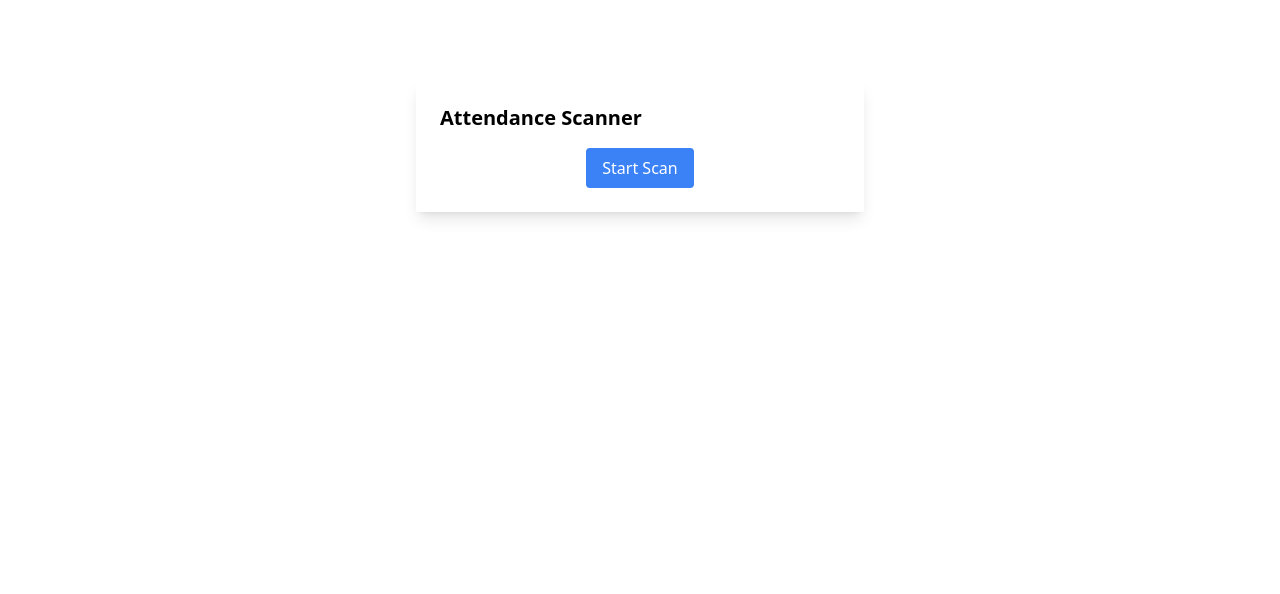
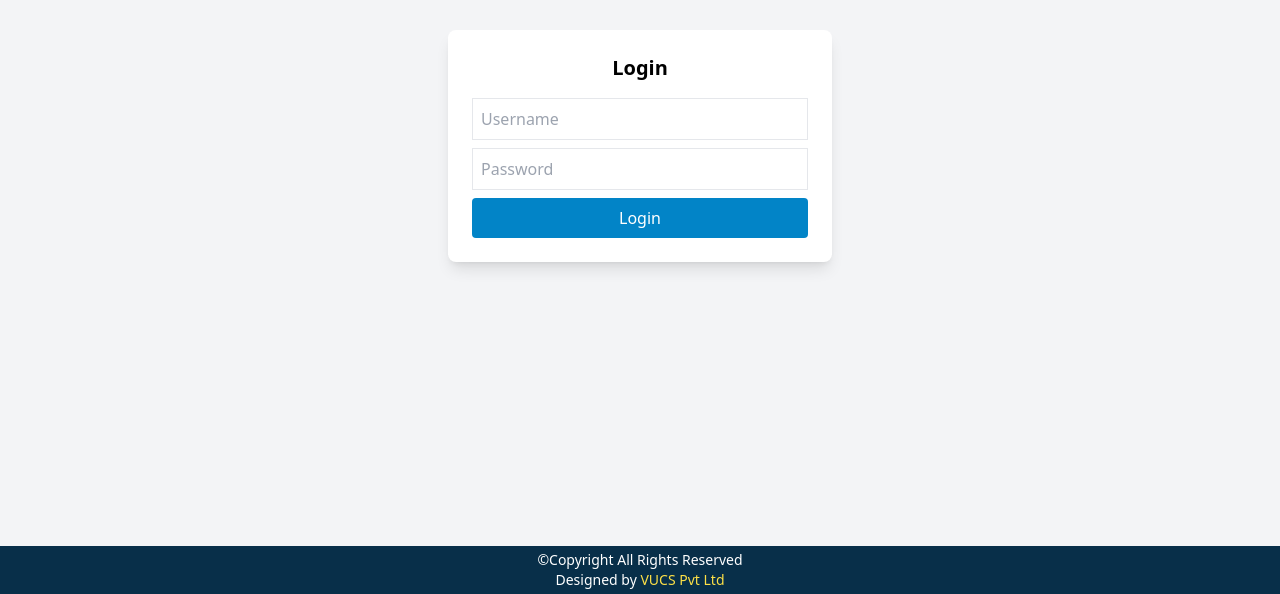
Before and after one commit to tiasha01/Attendance-scan-client, a React (Vite) app: page / in a window 1280 px wide. Shown: the part 254-848 px from the top of the page. Before the commit the page ends 800 px from the top, so only its background shows below. Built offline with nearby package versions, Linux system fonts and the light colour scheme.

Commit message:
Added Header, Footer, Login Page

```diff
--- a/src/App.jsx
+++ b/src/App.jsx
@@ -1,12 +1,35 @@
 import { useState } from 'react'
 import QRCodeScanner from './components/QRCodeScanner'
+import Login from './components/Login'
+import Header from './components/Header'
+import Footer from './components/Footer'
 function App() {
-
+  const [isAuthenticated, setIsAuthenticated] = useState(false);
+  const [username, setUsername] = useState("");
+  function handleLogin(user) {
+    setUsername(user);
+    setIsAuthenticated(true);
+}
+  function handleLogout() {
+    setUsername("");
+    setIsAuthenticated(false);
+}
   return (
-    <div>
-    <QRCodeScanner />
-  </div>
-  )
+    <div className="flex flex-col min-h-screen">
+      {isAuthenticated ? (
+        <>
+          <Header username={username} onLogout={handleLogout}/>
+          <QRCodeScanner />
+          <Footer />
+        </>
+      ) : (
+        <>
+          <Login onLogin={handleLogin} />
+          <Footer />
+        </>
+      )}
+    </div>
+  );
 }
 
 export default App
--- /dev/null
+++ b/src/components/Footer.jsx
@@ -0,0 +1,13 @@
+function Footer() {
+    return(
+        <>
+            <div className="bg-sky-950 text-white p-1 text-center text-sm">
+                <p>&copy;Copyright All Rights Reserved</p>
+                <p>Designed by <span className="text-yellow-300">VUCS Pvt Ltd</span></p>
+            </div>
+
+        </>
+    );
+};
+
+export default Footer;
--- /dev/null
+++ b/src/components/Header.jsx
@@ -0,0 +1,16 @@
+function Header(props){
+    return(
+        <>
+            <div className="bg-sky-950 text-white p-4 flex justify-between items-center">
+                <h1 className="text-lg font-bold">Attendance Scanner</h1>
+                <div className="flex items-center gap-4">
+                <span className="text-white font-semibold">{props.username}</span>
+                <button className="bg-sky-600 text-white py-2 px-4 rounded hover:bg-blue-600"onClick={props.onLogout}>Logout
+                </button>
+                </div>
+            </div>
+        </>
+    );
+};
+
+export default Header;
--- /dev/null
+++ b/src/components/Login.jsx
@@ -0,0 +1,51 @@
+import { useState, useEffect } from 'react';
+
+function Login(props){
+    const [username, setUsername] = useState("");
+    const [password, setPassword] = useState("");
+    const validUsername = "admin";
+    const validPassword = "123";
+    function handleLogin() {
+        if (username === validUsername && password === validPassword) {
+          props.onLogin(username);
+        } else {
+          alert("Invalid username or password!");
+        }
+      }
+      function handleUsernameChange(event) {
+        setUsername(event.target.value);
+      }
+
+      function handlePasswordChange(event) {
+        setPassword(event.target.value);
+      }
+    return(
+        <>
+            <div className="flex items-center justify-center h-svh bg-gray-100">
+                <div className="w-full max-w-sm p-6 bg-white shadow-lg rounded-lg">
+                    <h2 className="text-xl font-bold mb-4 text-center">Login</h2>
+                    <input
+                        type="text"
+                        placeholder="Username"
+                        className="border p-2 w-full mb-2"
+                        value={username}
+                        onChange={handleUsernameChange}
+                    />
+                    <input
+                        type="password"
+                        placeholder="Password"
+                        className="border p-2 w-full mb-2"
+                        value={password}
+                        onChange={handlePasswordChange}
+                    />
+                    <button
+                        className="bg-sky-600 text-white py-2 px-4 w-full rounded hover:bg-blue-600"
+                        onClick={handleLogin}
+                    >Login
+                    </button>
+            </div>
+        </div>
+        </>
+    );
+};
+export default Login;
--- a/src/components/QRCodeScanner.jsx
+++ b/src/components/QRCodeScanner.jsx
@@ -37,7 +37,7 @@ function QRCodeScanner() {
               <textarea className="border p-2 w-full" readOnly value={data}></textarea>
             </div>}
             <div className="mt-4 flex justify-center gap-4">
-            <button className="bg-blue-500 text-white py-2 px-4 rounded" onClick={() => setScan(!scan)}>{scan ? 'Stop Scan' : 'Start Scan'}</button>
+              <button className="bg-sky-600 text-white py-2 px-4 rounded" onClick={() => setScan(!scan)}>{scan ? 'Stop Scan' : 'Start Scan'}</button>
             </div>
           </div>
         </div>
```
Lines whose indentation alone changed are shown as unchanged.
